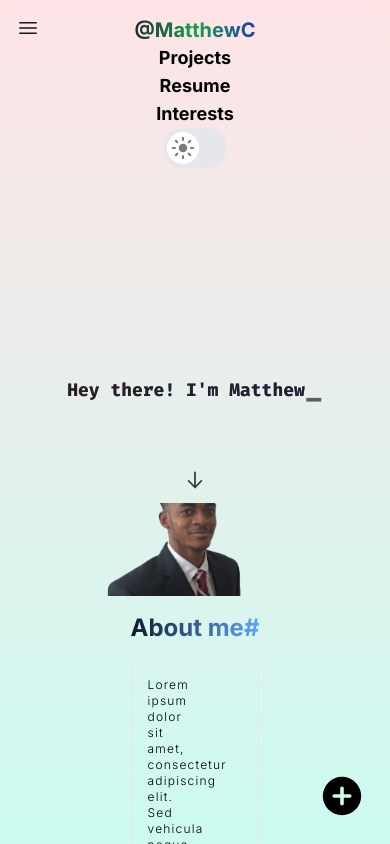
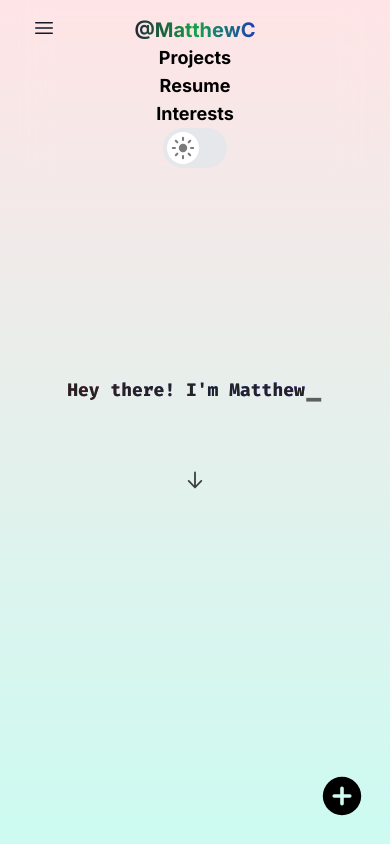
Before and after one commit to MattKen18/personal-site, a Next.js app in the folder personal-website/: page / in a window 390 px wide. Built offline with nearby package versions, Linux system fonts and the light colour scheme; a web font is replaced by a local one.

Commit message:
Minor responsive updates

```diff
--- a/personal-website/app/page.tsx
+++ b/personal-website/app/page.tsx
@@ -7,7 +7,7 @@ import { ArrowDownIcon } from "@heroicons/react/20/solid";
 
  export default function Home() {
   return (
-    <main className=''>
+    <main className='p-10'>
       <div className={`snap-center w-full flex flex-col items-center justify-center`}>
         <div className="flex flex-col justify-center  items-center h-screen">
           <SectionHeading gradientValue='red-blue-purple' font='fira'>
--- a/personal-website/components/About.tsx
+++ b/personal-website/components/About.tsx
@@ -11,7 +11,7 @@ const aboutText : {
   0: 'Lorem ipsum dolor sit amet, consectetur adipiscing elit. Sed vehicula neque eu dui pelle',
   1: 'Ntesque, non scelerisque tortor semper. Fusce laoreet purus sit amet quam malesuada, at sodales.',
   2: 'Libero iaculis. Nullam eu odio eget dolor laoreet posuere. Curabitur ullamcorper nibh vel justo.',
-  3: 'Bibendum, non interdum metus bibendum. Quisque aliquam mi in lectus suscipit, sed cursus purus feugiat. Libero iaculis. Nullam eu odio eget dolor laoreet posuere. Curabitur ullamcorper nibh vel justo.',
+  // 3: 'Bibendum, non interdum metus bibendum. Quisque aliquam mi in lectus suscipit, sed cursus purus feugiat. Libero iaculis. Nullam eu odio eget dolor laoreet posuere. Curabitur ullamcorper nibh vel justo.',
 }
 
 
@@ -19,7 +19,7 @@ function Intro() {
 
   return (
     <motion.div
-      className='flex flex-col gap-20 items-center justify-center p-4 rounded-xl w-[80%] md:w-[70%] lg:w-[60%]'
+      className='flex flex-col gap-20 items-center justify-center p-4 rounded-xl w-[80%] h-[80%] lg:h-full md:w-[70%] lg:w-[60%]'
       animate={{
         opacity: 0,
         scale: 0,
@@ -37,7 +37,7 @@ function Intro() {
             height={500}
             alt='profile image'
             unoptimized
-            className='object-cover w-full h-full'
+            className='object-contain w-full h-full'
             priority
           />
         </div>
@@ -53,7 +53,7 @@ function Intro() {
                   className='hover:translate-x-2 dark:hover:text-white dark:hover:border-gray-200 hover:border-black hover:cursor-default transition-all duration-200 rounded-lg border-[1px] dark:border-gray-200/10'
                 >
                   <p
-                  className='text-xs 2xl:text-lg max-w-20 p-4 font-light tracking-widest'>
+                  className='text-xs 2xl:text-lg max-w-20 p-2 lg:p-4 font-light tracking-widest'>
                     {aboutText[key]}
                   </p>
                 </div>
--- a/personal-website/components/Header.tsx
+++ b/personal-website/components/Header.tsx
@@ -59,7 +59,7 @@ function Header() {
       <div className='relative flex flex-col py-4 backdrop-blur-lg items-center md:flex-row font-bold md:text-2xl'>
         <div className='fixed left-2 top-2 h-full'>
           <button
-          className='absolute -left-3 top-1 md:hidden p-1'
+          className='absolute left-1 top-1 md:hidden p-1'
           onClick={toggleHeader}
           >
             <Bars3Icon className='dark:text-white text-gray-900 h-6 w-6' />
--- a/personal-website/components/Stats.tsx
+++ b/personal-website/components/Stats.tsx
@@ -11,8 +11,8 @@ import SkillLevel from './SkillLevel'
 function Stats() {
 
   return (
-    <motion.div className='w-full h-full flex flex-col lg:flex-row lg:gap-14 items-center justify-center'
-      animate={{
+    <motion.div className='w-full h-[80%] lg:h-full flex flex-col lg:flex-row lg:gap-14 items-center justify-center'
+      initial={{
         scale: 0,
       }}
       whileInView={{
@@ -26,7 +26,7 @@ function Stats() {
           <p className='break-words w-30'>Skills & Tools</p>
         </SectionHeading>
       </div>
-      <div className='flex flex-col space-y-8 mt-4 lg:mt-20  items-center h-[75%] w-[70%] md:w-[80%] xl:w-[70%] 2xl:w-[60%]'>
+      <div className='flex flex-col space-y-4 mt-4 lg:mt-20  items-center h-[75%] w-[70%] md:w-[80%] xl:w-[70%] 2xl:w-[60%]'>
         <div id="skills-container" className='dark:text-white w-full h-full grid grid-cols-2 sm:grid-cols-3 gap-2 md:gap-4 lg:gap-8 text-xs xl:text-lg 2xl:text-xl'>
           <div className='relative group overflow-hidden flex flex-col -space-y-2 lg:space-y-2 items-center justify-center rounded-lg p-2 font-bold hover:cursor-default hover:scale-110 row-span-2'>
             <div className='flex items-center justify-center absolute overfow-hidden top-0 left-0 w-0 h-full -z-10 group-hover:w-full bg-yellow-500 group-hover:z-10 transition-all duration-200'>
--- a/personal-website/components/ThemeContext.tsx
+++ b/personal-website/components/ThemeContext.tsx
@@ -19,7 +19,7 @@ function ThemeContext({ children } : {children: ReactNode}) {
     <div className={`${mode}`}>
       <div className={` ${mode === 'light' ? 'bg-gradient-to-b from-rose-100 to-teal-100'
         : 'dark:text-light-text bg-gradient-to-b from-slate-900 via-gray-700 to-gray-600'}
-        relative   `
+        relative`
         }>
         <div className='absolute w-screen h-fit top-0'>
 
```
